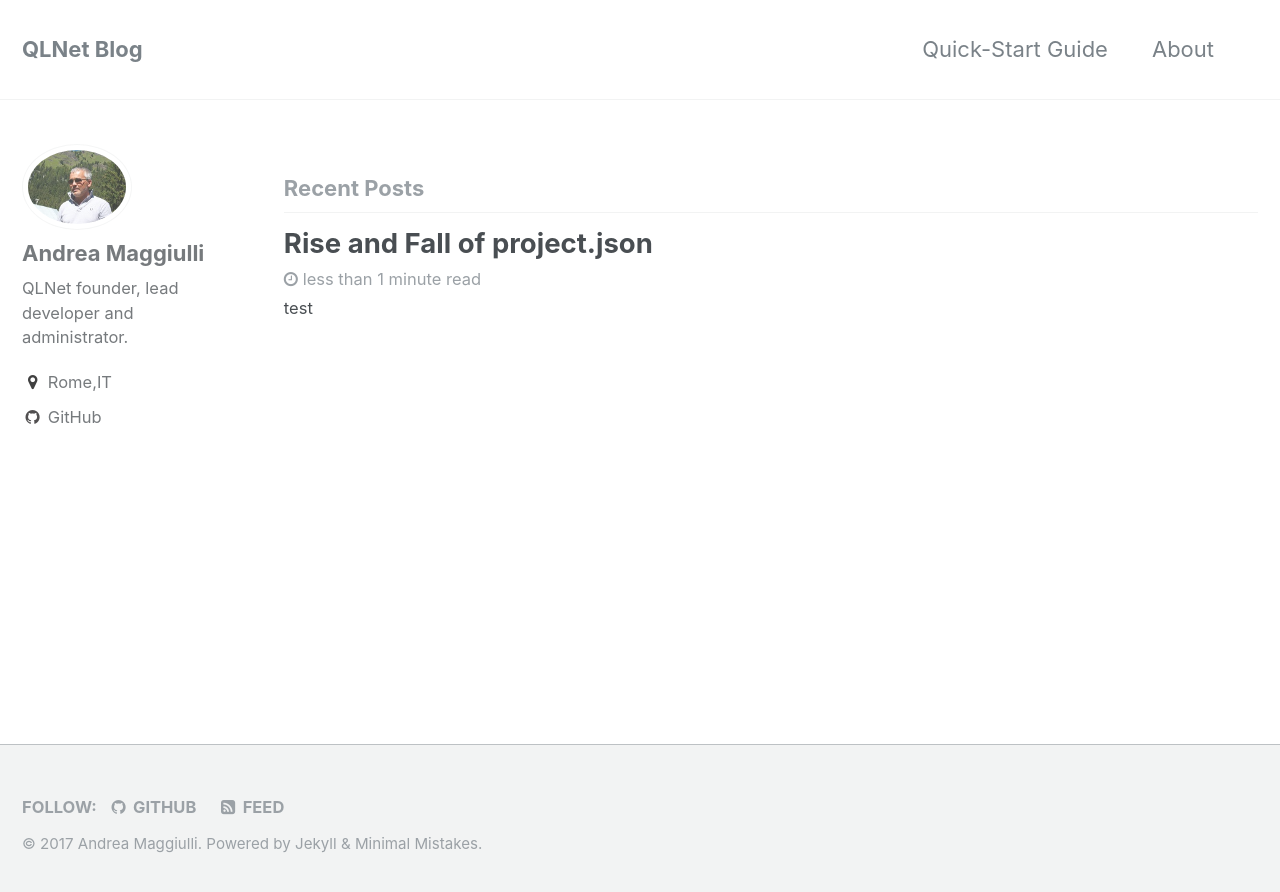
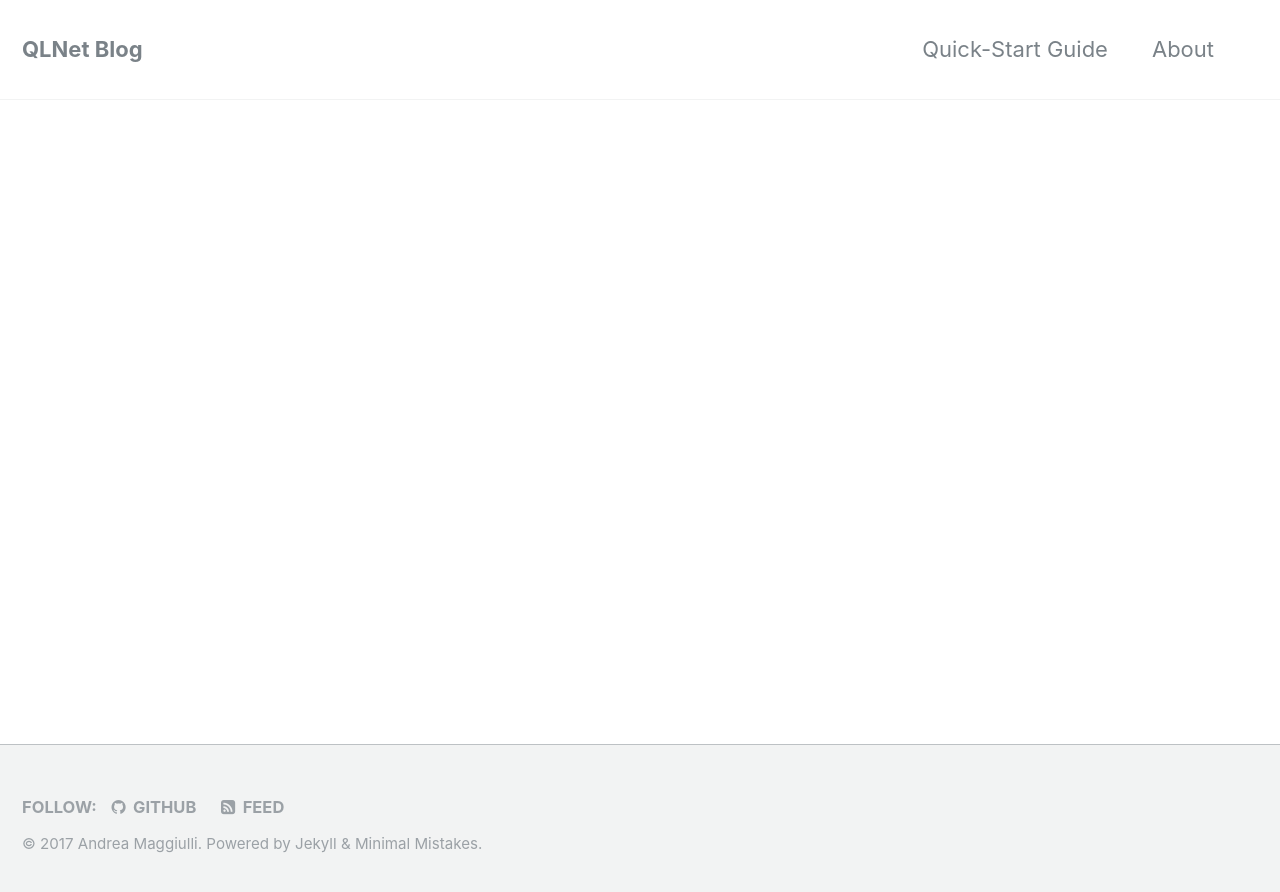
Before and after one commit to amaggiulli/QLNet, a Jekyll site: the page built from index.html, in a window 1280 px wide. Shown: the top 892 px of the page. Built offline with Jekyll 4.4.1, drawn with Linux system fonts in a browser that asks for light colours; the list of posts is cut into pages by our own code; part of the change alters nothing that is shown.

Commit message:
Blog update [skip ci]

```diff
--- a/_config.yml
+++ b/_config.yml
@@ -174,7 +174,7 @@ sass:
 permalink: /:categories/:title/
 paginate: 5 # amount of posts to show
 paginate_path: /page:num/
-timezone: # http://en.wikipedia.org/wiki/List_of_tz_database_time_zones
+timezone: Europe/Rome # http://en.wikipedia.org/wiki/List_of_tz_database_time_zones
 
 
 # Plugins
--- a/index.html
+++ b/index.html
@@ -1,4 +1,4 @@
 ---
-layout: home
-author_profile: true
+layout: splash
+author_profile: false
 ---
```
